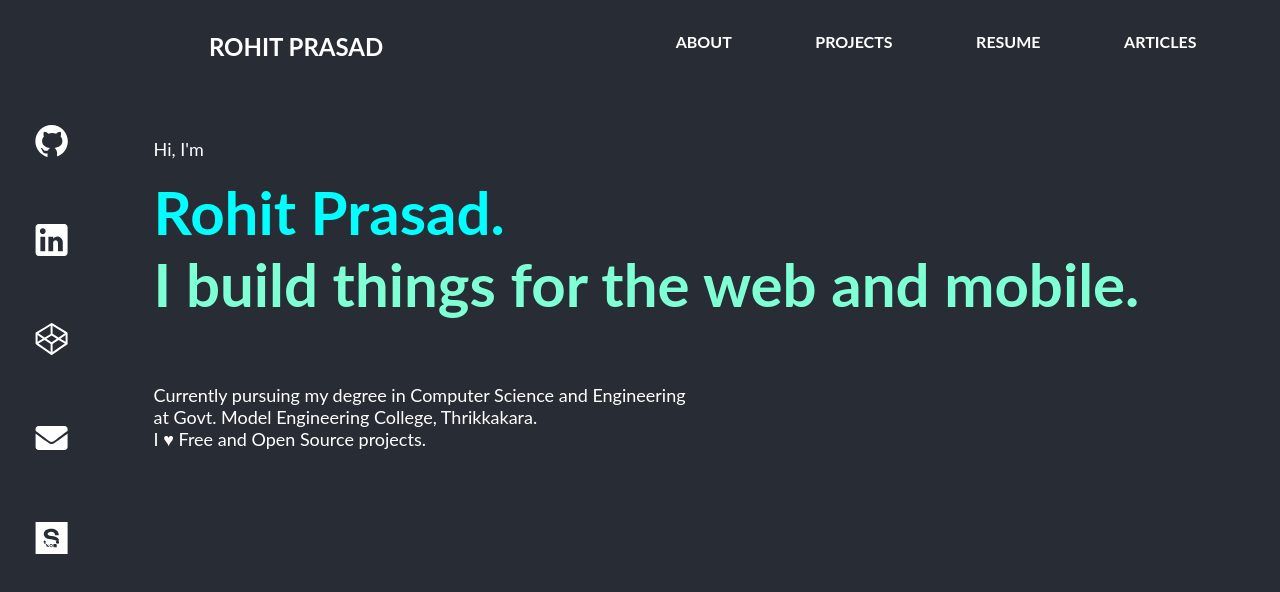
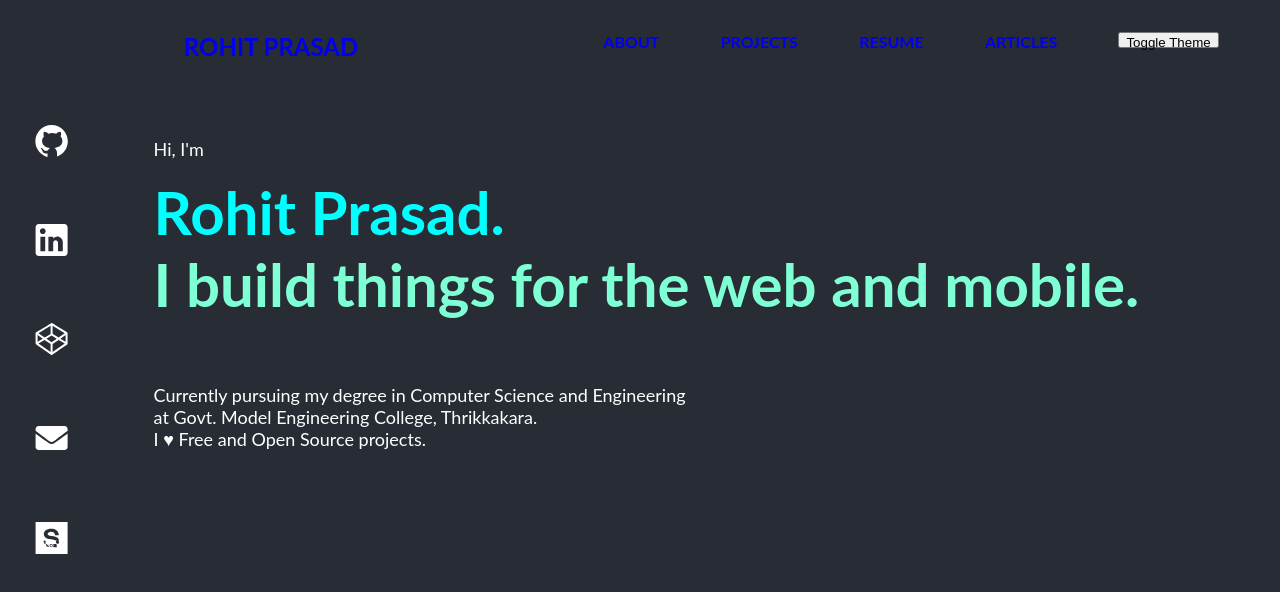
Before and after one commit to Maskedman99/mywebsite, a React (Create React App) app: page /about in a window 1280 px wide. Shown: the top 592 px of the page. Built offline with nearby package versions, Linux system fonts and the light colour scheme.

Commit message:
add theme changing functionality

```diff
--- a/src/App.js
+++ b/src/App.js
@@ -1,7 +1,9 @@
-import React from 'react';
+import React, {useContext, useState} from 'react';
 import {Route, Switch, withRouter, Redirect, NavLink} from 'react-router-dom';
 
-import './css/App.css';
+import {themes, ThemeContext} from './context/Themes';
+
+import ThemeToggle from './components/ThemeToggle';
 
 import Main from './screens/Main';
 import About from './screens/About';
@@ -11,9 +13,19 @@ import ArticlePage from './components/ArticlePage';
 import Protfolio from './screens/Protfolio';
 import NotFound404 from './screens/NotFound404';
 
+import './css/App.css';
+
 const App = ({location}) => {
+  const {theme} = useContext(ThemeContext);
+  const [Theme, setTheme] = useState(theme);
+
+  const changeTheme = async () => {
+    Theme.isDark ? setTheme(themes.light) : setTheme(themes.dark);
+  };
+
   return (
-    <div className="App">
+    <ThemeContext.Provider value={{theme: Theme, changeTheme: changeTheme}}>
+      <div className="App" style={{backgroundColor: Theme.background, color: Theme.foreground}}>
         <header className="App-header">
           <div className="App-header-div">
             <NavLink to="/" exact className="Title" activeStyle={{pointerEvents: 'none'}}>
@@ -32,6 +44,7 @@ const App = ({location}) => {
               <NavLink to="/articles" className="Links" activeClassName="activeLink">
                 ARTICLES
               </NavLink>
+              <ThemeToggle />
             </div>
           </div>
 
@@ -47,6 +60,7 @@ const App = ({location}) => {
           </Switch>
         </header>
       </div>
+    </ThemeContext.Provider>
   );
 };
 
--- a/src/components/AboutUrls.js
+++ b/src/components/AboutUrls.js
@@ -1,4 +1,6 @@
-import React from 'react';
+import React, {useContext} from 'react';
+
+import {ThemeContext} from '../context/Themes';
 
 import github from '../assets/github.json';
 import linkedin from '../assets/linkedin.json';
@@ -9,6 +11,12 @@ import sourcerer from '../assets/sourcerer.json';
 import '../css/AboutUrls.css';
 
 const AboutUrls = ({orientation}) => {
+  const {theme} = useContext(ThemeContext)
+
+  const imgStyle = {
+    fill: theme.foreground
+  }
+
   return (
     <div
       className={orientation === 'vertical' ? 'About-footer-vertical' : 'About-footer-horizontal'}>
@@ -17,7 +25,7 @@ const AboutUrls = ({orientation}) => {
         target="_blank"
         rel="noopener noreferrer"
         href="https://github.com/Maskedman99">
-        <svg className="About-image" viewBox={github.viewBox}>
+        <svg className="About-image" viewBox={github.viewBox} style={imgStyle}>
           <path d={github.path} />
         </svg>
       </a>
@@ -26,7 +34,7 @@ const AboutUrls = ({orientation}) => {
         target="_blank"
         rel="noopener noreferrer"
         href="https://www.linkedin.com/in/rohit-prasad-819a8015a/">
-        <svg className="About-image" viewBox={linkedin.viewBox}>
+        <svg className="About-image" viewBox={linkedin.viewBox} style={imgStyle}>
           <path d={linkedin.path} />
         </svg>
       </a>
@@ -35,7 +43,7 @@ const AboutUrls = ({orientation}) => {
         target="_blank"
         rel="noopener noreferrer"
         href="https://codepen.io/Maskedman99/pens/">
-        <svg className="About-image" viewBox={codepen.viewBox}>
+        <svg className="About-image" viewBox={codepen.viewBox} style={imgStyle}>
           <path d={codepen.path} />
         </svg>
       </a>
@@ -44,7 +52,7 @@ const AboutUrls = ({orientation}) => {
         target="_blank"
         rel="noopener noreferrer"
         href="mailto:rohitmpaul@gmail.com">
-        <svg className="About-image" viewBox={mail.viewBox}>
+        <svg className="About-image" viewBox={mail.viewBox} style={imgStyle}>
           <path d={mail.path} />
         </svg>
       </a>
@@ -53,7 +61,7 @@ const AboutUrls = ({orientation}) => {
         target="_blank"
         rel="noopener noreferrer"
         href="https://sourcerer.io/maskedman99">
-        <svg className="About-image" viewBox={sourcerer.viewBox}>
+        <svg className="About-image" viewBox={sourcerer.viewBox} style={imgStyle}>
           <path d={sourcerer.path} />
         </svg>
       </a>
--- a/src/components/ProjectGrid.js
+++ b/src/components/ProjectGrid.js
@@ -12,8 +12,15 @@ const ProjectGrid = props => {
         <h1>{props.title}</h1>
         <p className="ProjectGrid-para">{props.desc}</p> <br />
         <p className="ProjectGrid-para">Made Using: {props.mu}</p> <br />
-        <a href={props.sc}>Source Code</a> <br />
-        {props.link === undefined ? <div></div> : <a href={props.link}>Live Link</a>}
+        <a className="ProjectGrid-link" href={props.sc}>
+          Source Code
+        </a>
+        <br />
+        {props.link !== undefined && (
+          <a href={props.link} className="ProjectGrid-link">
+            Live Link
+          </a>
+        )}
       </div>
     </div>
   );
--- /dev/null
+++ b/src/components/ThemeToggle.js
@@ -0,0 +1,13 @@
+import React, {useContext} from 'react';
+
+import {ThemeContext} from '../context/Themes';
+
+import '../css/ThemeToggle.css';
+
+const ThemeToggle = () => {
+  const {changeTheme} = useContext(ThemeContext);
+
+  return <button onClick={() => changeTheme()}>Toggle Theme</button>;
+};
+
+export default ThemeToggle;
--- /dev/null
+++ b/src/context/Themes.js
@@ -0,0 +1,19 @@
+import React from 'react';
+
+export const themes = {
+  light: {
+    isDark: false,
+    foreground: '#000000',
+    background: '#F7F7F7',
+    divider: 'hsla(0, 0%, 0%, 0.12)',
+  },
+  dark: {
+    isDark: true,
+    foreground: '#ffffff',
+    background: '#282c34',
+    divider: 'hsla(0, 0%, 100%, 0.28)',
+
+  }
+};
+
+export const ThemeContext = React.createContext({theme: themes.dark, changeTheme: () => {}});
--- a/src/css/AboutUrls.css
+++ b/src/css/AboutUrls.css
@@ -20,9 +20,8 @@
 .About-image {
   width: 4vw;
   height: 4vh;
-  fill: white;
 }
 
 .About-image:hover {
-  fill: aqua;
+  fill: aqua !important;
 }
--- a/src/css/App.css
+++ b/src/css/App.css
@@ -1,7 +1,5 @@
 .App {
   display: flex;
-  color: white;
-  background-color: #282c34;
   font-family: 'Lato', sans-serif;
   justify-content: center;
   overflow-x: hidden;
@@ -42,10 +40,8 @@
 .Title {
   font-weight: bold;
   font-size: x-large;
-  color: white;
   text-decoration: none;
   flex-grow: 1;
-  justify-content: center;
   cursor: pointer;
 }
 
@@ -58,14 +54,14 @@
 }
 
 .Links {
-  color: white;
+  font-weight: bold;
   text-decoration: none;
   transition: color ls ease-in;
 }
 
 .Links:hover {
   cursor: pointer;
-  color: aqua;
+  color: aquamarine;
 }
 
 .activeLink {
--- a/src/css/ProjectGrid.css
+++ b/src/css/ProjectGrid.css
@@ -1,5 +1,4 @@
 .ProjectGrid-main {
-  background-color: #282c34;
   border-radius: 0.5vw;
   display: flex;
   justify-content: center;
@@ -39,7 +38,7 @@
   padding-left: 4px;
 }
 
-a {
+.ProjectGrid-link {
   color: yellow;
   font-weight: bold;
 }
--- a/src/css/Projects.css
+++ b/src/css/Projects.css
@@ -1,5 +1,6 @@
 .Projects-main {
   min-height: 100vh;
+  margin-top: 2vh;
   padding: 1vw;
 }
 
```
Also changed, not shown: src/css/ThemeToggle.css (added). Lines whose indentation alone changed are shown as unchanged.
